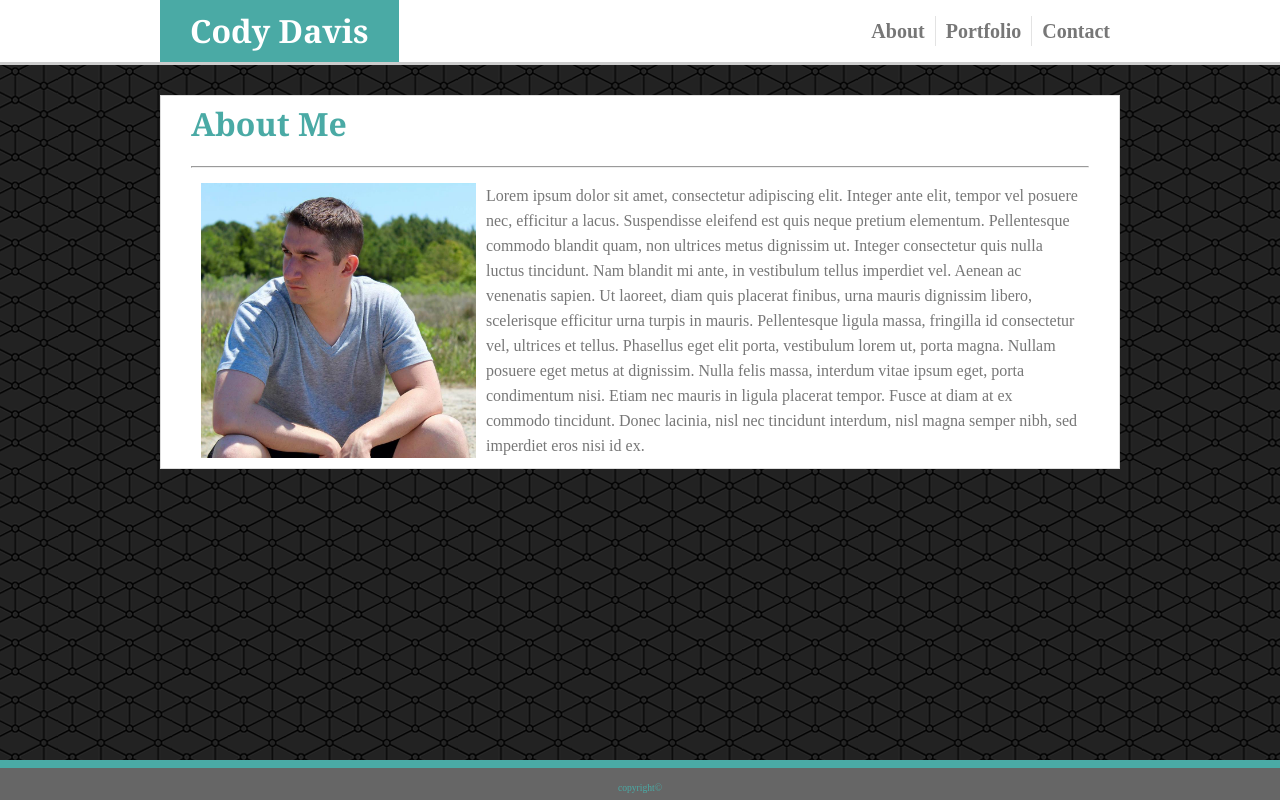
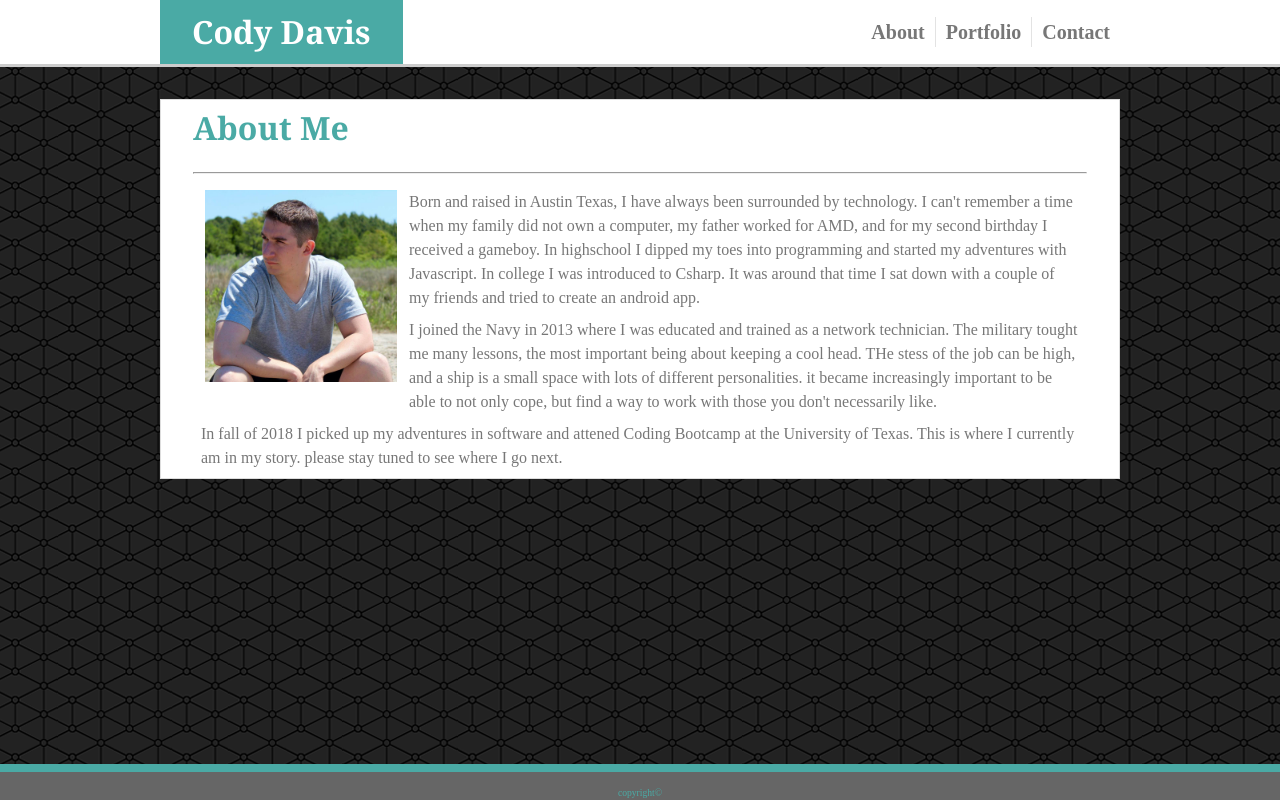
Before and after one commit to CodyRDavis/Basic-Portfolio, a plain HTML site: page index.html in a window 1280 px wide. Drawn offline with Linux system fonts and the light colour scheme.

Commit message:
updated my bio to actual text and not placeholder.

```diff
--- a/assets/css/style.css
+++ b/assets/css/style.css
@@ -33,13 +33,13 @@ h2{
 header{
   background-color:#FFF;
   border-bottom: 3px solid #CCC;
-  margin-bottom: 30px;
+  margin-bottom: 32px;
 }
 nav{
   display:flex;
 }
 .logo {
-  padding: 15px 30px;
+  padding: 16px 32px;
   background: #4AAAA5;
 }
 .logo h1{
@@ -79,10 +79,10 @@ footer{
   width: 100%;
   background-color: #666666;
   border-top: 8px solid #4AAAA5;
-  height: 40px;
+  height: 36px;
 }
 .footer-content{
-  padding-top: 15px;
+  padding-top: 16px;
   text-align: center;
   color: #4AAAA5;
   font-size: .6em;
@@ -90,19 +90,19 @@ footer{
 
 /* BIO Content STYLES ############################################# */
 .content {
-  padding: 0 30px;
+  padding: 0 32px;
   background-color: white;
   margin-bottom: 5%;
-  line-height: 25px;
+  line-height: 24px;
 }
 .content h1{
   color: #4AAAA5;
-  padding: 15px 0px;
-  margin-bottom: 15px;
+  padding: 16px 0px;
+  margin-bottom: 16px;
   font-size: 2em;
 }
 .content hr {
-  margin-bottom: 15px;
+  margin-bottom: 16px;
 }
 .bio::after{
   content:"";
@@ -110,25 +110,25 @@ footer{
   clear:both
 }
 .profile-picture{
-  height: 275px;
-  width: 275px;
+  height: 192px;
+  width: 192px;
   float: left;
-  margin: 10px;
+  margin: 12px;
   margin-top: 0px;
 }
 .content p {
-  margin: 10px;
+  margin: 8px;
 }
 
 /* Contact Content #############################################*/
 form{
   margin: 0;
   padding: 8px;
-  line-height: 30px;
+  line-height: 32px;
 }
 input:not(:last-of-type){
   width:100%;
-  padding: 10px;
+  padding: 8px;
 }
 textarea{
   width:100%;
--- a/index.html
+++ b/index.html
@@ -27,8 +27,12 @@
     <div class="bio">
       <img class="profile-picture" src="./assets/images/photo-codydavis.jpg" alt ="Picture of Cody Davis">
       <p>
-        Lorem ipsum dolor sit amet, consectetur adipiscing elit. Integer ante elit, tempor vel posuere nec, efficitur a lacus. Suspendisse eleifend est quis neque pretium elementum. Pellentesque commodo blandit quam, non ultrices metus dignissim ut. Integer consectetur quis nulla luctus tincidunt. Nam blandit mi ante, in vestibulum tellus imperdiet vel. Aenean ac venenatis sapien. Ut laoreet, diam quis placerat finibus, urna mauris dignissim libero, scelerisque efficitur urna turpis in mauris. Pellentesque ligula massa, fringilla id consectetur vel, ultrices et tellus. Phasellus eget elit porta, vestibulum lorem ut, porta magna. Nullam posuere eget metus at dignissim. Nulla felis massa, interdum vitae ipsum eget, porta condimentum nisi. Etiam nec mauris in ligula placerat tempor. Fusce at diam at ex commodo tincidunt. Donec lacinia, nisl nec tincidunt interdum, nisl magna semper nibh, sed imperdiet eros nisi id ex.
+        <strong>Born</strong> and raised in Austin Texas, I have always been surrounded by technology. I can't remember a time when my family did not own a computer, my father worked for AMD, and for my second birthday I received a gameboy. In highschool I dipped my toes into programming and started my adventures with Javascript. In college I was introduced to Csharp. It was around that time I sat down with a couple of my friends and tried to create an android app.
       </p>
+      <p>
+        <strong>I</strong> joined the Navy in 2013 where I was educated and trained as a network technician. The military tought me many lessons, the most important being about keeping a cool head. THe stess of the job can be high, and a ship is a small space with lots of different personalities. it became increasingly important to be able to not only cope, but find a way to work with those you don't necessarily like.
+      </p>
+      <p>In fall of 2018 I picked up my adventures in software and attened Coding Bootcamp at the University of Texas. This is where I currently am in my story. please stay tuned to see where I go next.</p>
     </div>
   </div>
   <footer>
```
